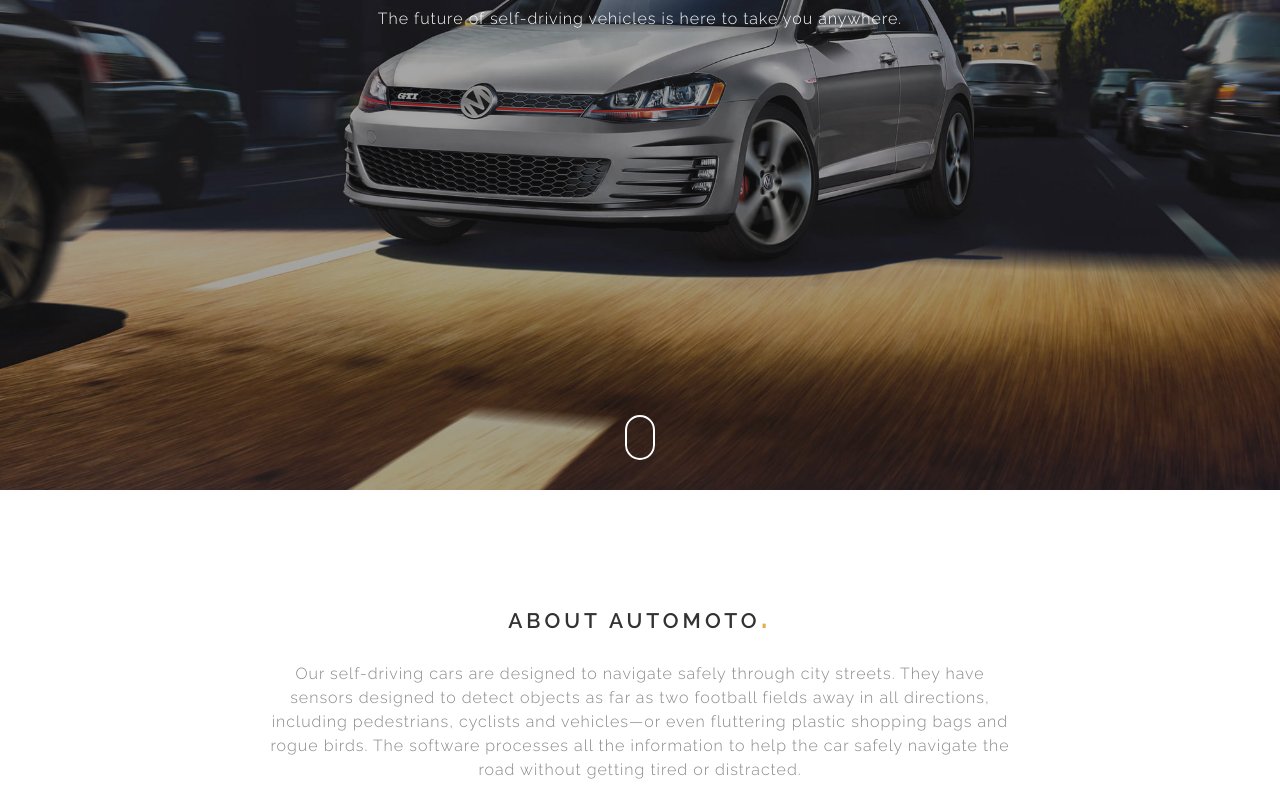
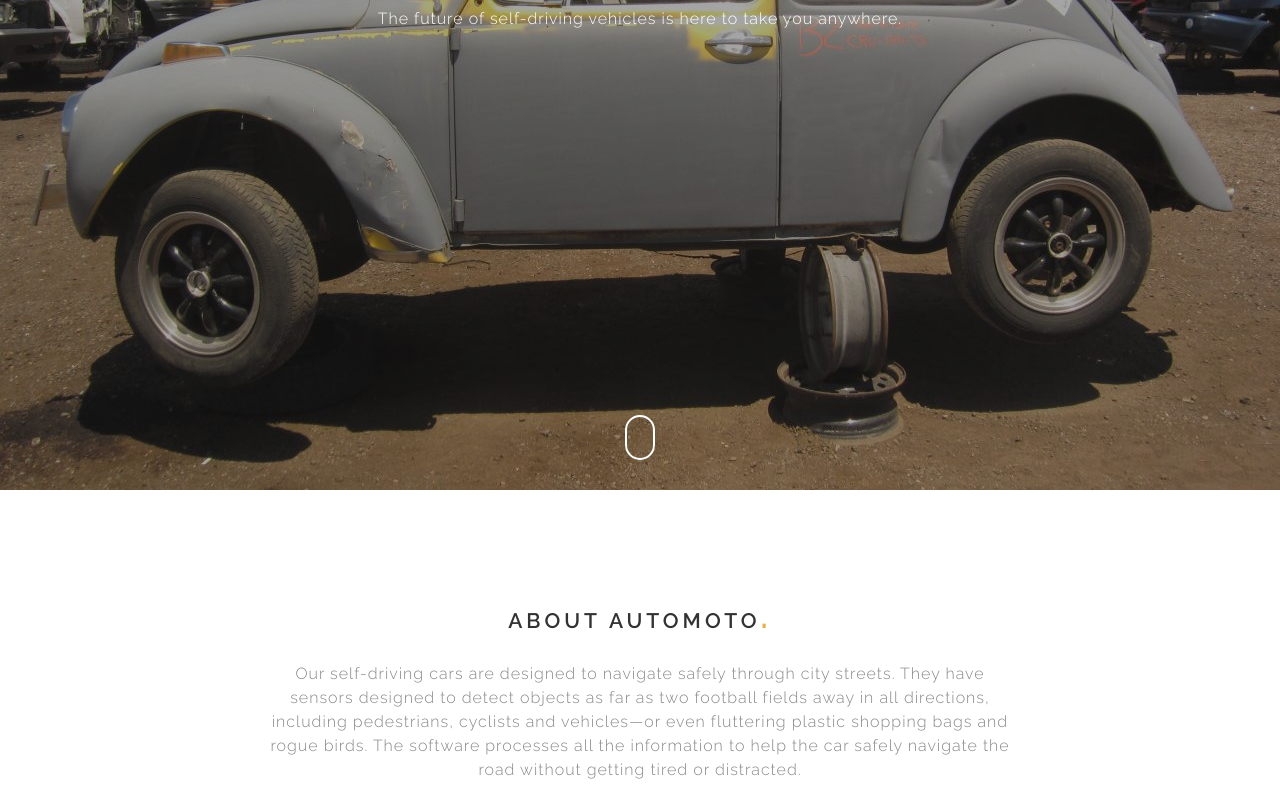
Before and after one commit to pauljrob/automoto, a plain HTML site: page index.html in a window 1280 px wide. Shown: the part 310-1102 px from the top of the page. Drawn offline with Linux system fonts and the light colour scheme; files whose address does not match are found by name.

Commit message:
Changed to Old Bug

```diff
--- a/css/style.css
+++ b/css/style.css
@@ -2307,7 +2307,8 @@ height:100%;
 }
 
 .bg-img8 {
-    background-image: url("../img/full/GTI-14.jpg");
+    /* background-image: url("../img/full/GTI-14.jpg"); */
+    background-image: url("../img/full/old-vw-bug.jpg");
 }
 
 .bg-img9 {
```
Also changed, not shown: img/full/old-vw-bug.jpg (added), 2 other files.
